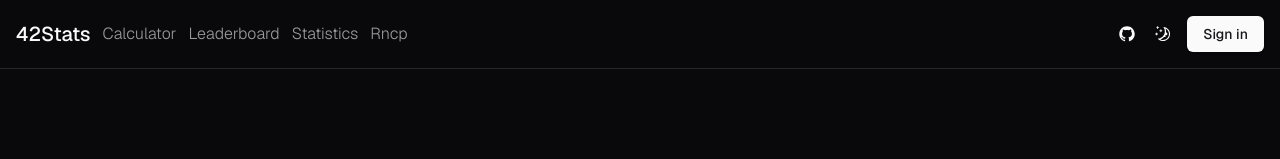
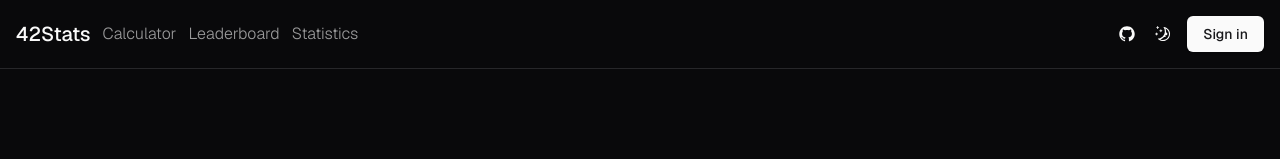
Before and after one commit to fluchtens/42Stats, a React (Vite) app in the folder client/: page / in a window 1280 px wide. Shown: the top 159 px of the page. Built offline with nearby package versions, Linux system fonts and the light colour scheme; no server answers.

Commit message:
remove Rncp link from header navigation

```diff
--- a/client/src/components/layouts/header/Header.tsx
+++ b/client/src/components/layouts/header/Header.tsx
@@ -30,7 +30,7 @@ const NavLinks = () => {
         <NavLink label="Calculator" link="/calculator" pathname={pathname} />
         <NavLink label="Leaderboard" link="/leaderboard" pathname={pathname} />
         <NavLink label="Statistics" link="/stats" pathname={pathname} />
-        <NavLink label="Rncp" link="/rncp" pathname={pathname} />
+        {/* <NavLink label="Rncp" link="/rncp" pathname={pathname} /> */}
       </div>
     </>
   );
--- a/client/src/components/layouts/header/ui/HeaderSheet.tsx
+++ b/client/src/components/layouts/header/ui/HeaderSheet.tsx
@@ -35,7 +35,7 @@ export const HeaderSheet = ({ pathname }: { pathname: string }) => (
         <NavLink label="Calculator" link="/calculator" pathname={pathname} />
         <NavLink label="Leaderboard" link="/leaderboard" pathname={pathname} />
         <NavLink label="Statistics" link="/stats" pathname={pathname} />
-        <NavLink label="Rncp" link="/rncp" pathname={pathname} />
+        {/* <NavLink label="Rncp" link="/rncp" pathname={pathname} /> */}
       </div>
     </SheetContent>
   </Sheet>
```
